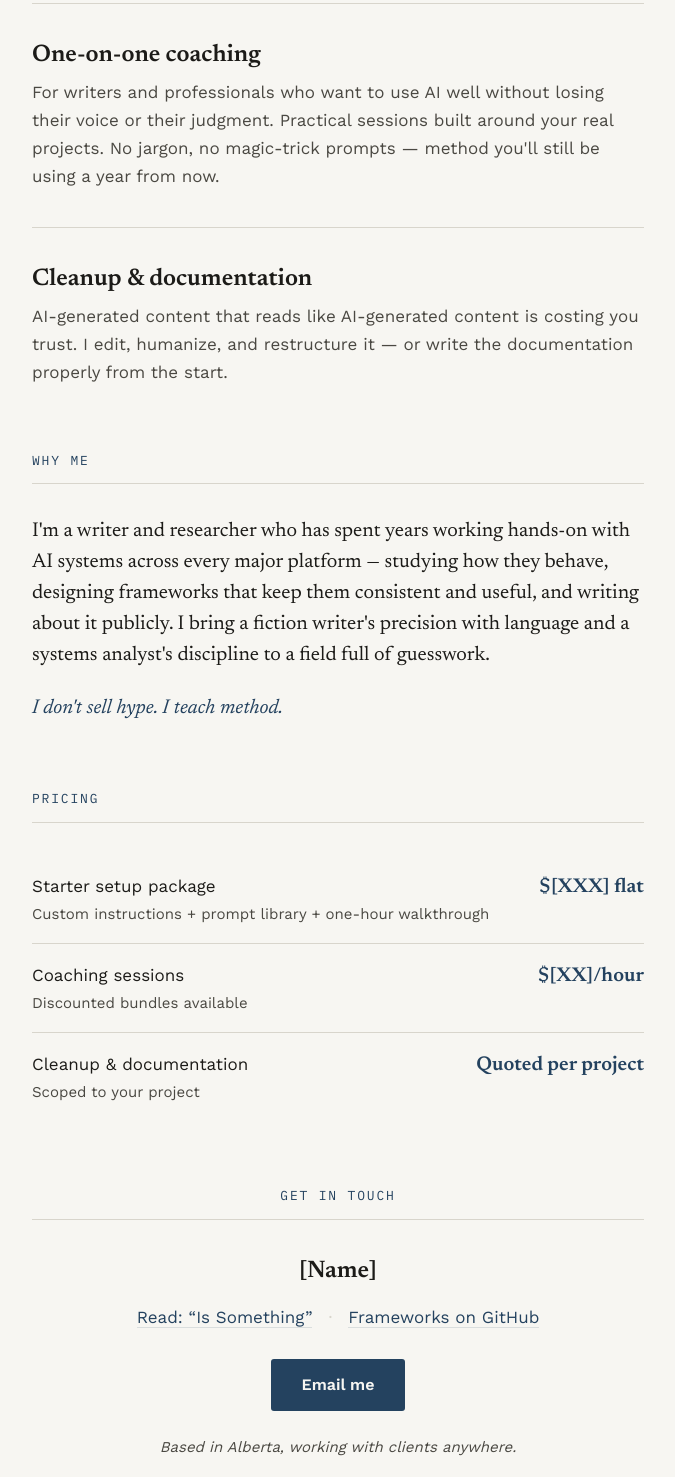
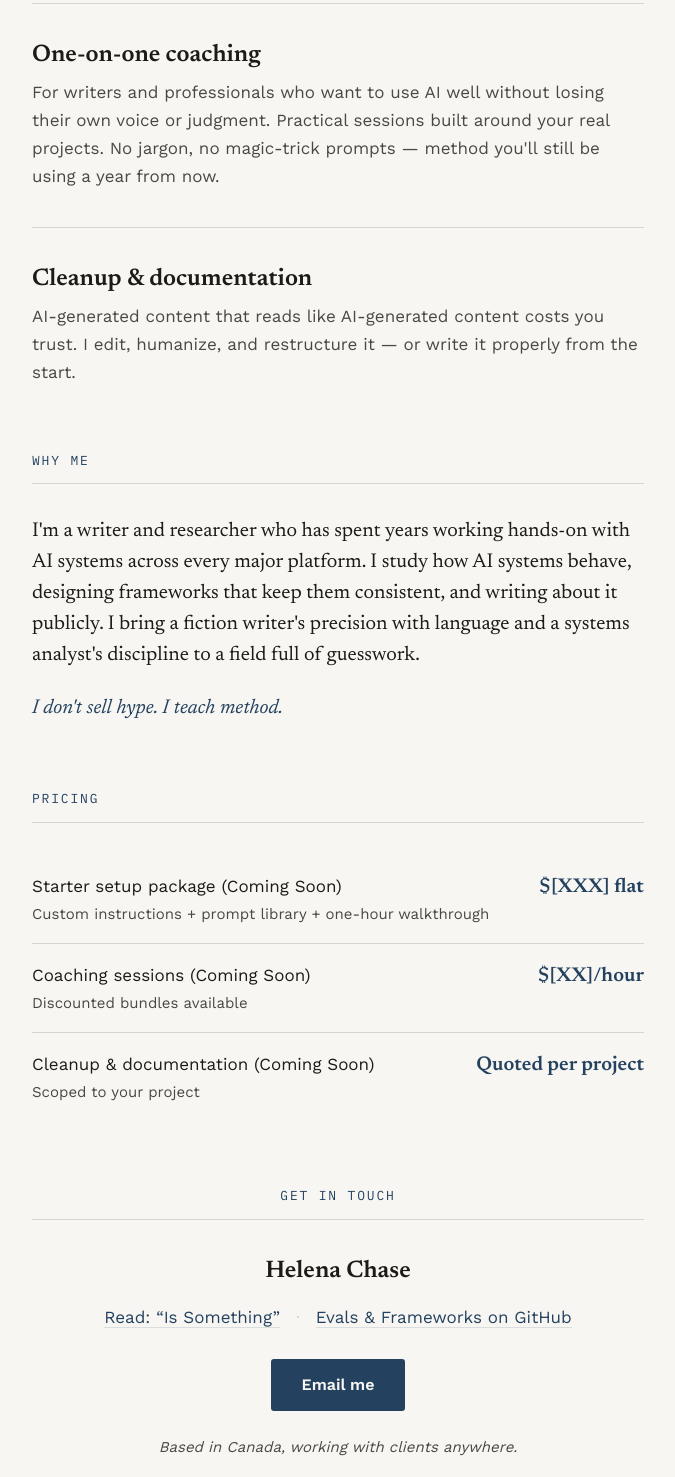
Before and after one commit to HelenaChase/practical-ai, a plain HTML site: page index.html in a window 1280 px wide. Shown: the part 943-2420 px from the top of the page, without its empty margins (302-977 px from the left). Drawn offline with nearby package versions, Linux system fonts and the light colour scheme.

Commit message:
Update and rename index (1).html to index.html
Added details, adjusted wording.

```diff
--- a/index (1).html
+++ b/index.html
@@ -236,7 +236,7 @@
 <div class="page">
 
   <header class="masthead">
-    <p class="wordmark">[Name] · Applied AI</p>
+    <p class="wordmark">Helena Chase · Applied AI</p>
     <h1>Practical AI, without <span class="accent">the hype.</span></h1>
     <p class="thesis">Setup, custom workflows, and coaching for writers, professionals, and small businesses — built to fit how you already work.</p>
   </header>
@@ -251,23 +251,23 @@
 
     <div class="service">
       <h3>AI setup &amp; custom workflows</h3>
-      <p>I configure your AI tools around your actual work: custom instructions, reusable prompt libraries, and workflows for your recurring tasks. You walk away with a system, not a bag of tricks.</p>
+      <p>I configure your AI tools around what you actually do: custom instructions, reusable prompt libraries, and workflows for your recurring tasks. You walk away with a system, not gimmicks.</p>
     </div>
 
     <div class="service">
       <h3>One-on-one coaching</h3>
-      <p>For writers and professionals who want to use AI well without losing their voice or their judgment. Practical sessions built around your real projects. No jargon, no magic-trick prompts — method you'll still be using a year from now.</p>
+      <p>For writers and professionals who want to use AI well without losing their own voice or judgment. Practical sessions built around your real projects. No jargon, no magic-trick prompts — method you'll still be using a year from now.</p>
     </div>
 
     <div class="service">
       <h3>Cleanup &amp; documentation</h3>
-      <p>AI-generated content that reads like AI-generated content is costing you trust. I edit, humanize, and restructure it — or write the documentation properly from the start.</p>
+      <p>AI-generated content that reads like AI-generated content costs you trust. I edit, humanize, and restructure it — or write it properly from the start.</p>
     </div>
   </section>
 
   <section class="why" aria-labelledby="whyme">
     <h2 id="whyme">Why me</h2>
-    <p>I'm a writer and researcher who has spent years working hands-on with AI systems across every major platform — studying how they behave, designing frameworks that keep them consistent and useful, and writing about it publicly. I bring a fiction writer's precision with language and a systems analyst's discipline to a field full of guesswork.</p>
+    <p>I'm a writer and researcher who has spent years working hands-on with AI systems across every major platform. I study how AI systems behave, designing frameworks that keep them consistent, and writing about it publicly. I bring a fiction writer's precision with language and a systems analyst's discipline to a field full of guesswork.</p>
     <p class="credo">I don't sell hype. I teach method.</p>
   </section>
 
@@ -275,19 +275,19 @@
     <h2 id="pricing">Pricing</h2>
     <ul class="prices">
       <li>
-        <span class="what">Starter setup package
+        <span class="what">Starter setup package (Coming Soon)
           <small>Custom instructions + prompt library + one-hour walkthrough</small>
         </span>
         <span class="amount">$[XXX] flat</span>
       </li>
       <li>
-        <span class="what">Coaching sessions
+        <span class="what">Coaching sessions (Coming Soon)
           <small>Discounted bundles available</small>
         </span>
         <span class="amount">$[XX]/hour</span>
       </li>
       <li>
-        <span class="what">Cleanup &amp; documentation
+        <span class="what">Cleanup &amp; documentation (Coming Soon)
           <small>Scoped to your project</small>
         </span>
         <span class="amount">Quoted per project</span>
@@ -297,14 +297,14 @@
 
   <section class="contact" aria-labelledby="touch">
     <h2 id="touch">Get in touch</h2>
-    <p class="name">[Name]</p>
+    <p class="name">Helena Chase</p>
     <p class="lines">
-      <a href="https://medium.com/PLACEHOLDER">Read: “Is Something”</a>
+      <a href="https://medium.com/@chasehelena/is-something-71047cbb5ae4?sharedUserId=chasehelena">Read: “Is Something”</a>
       <span class="divider">·</span>
-      <a href="https://github.com/PLACEHOLDER">Frameworks on GitHub</a>
+      <a href="https://github.com/HelenaChase/ai-behavior-evaluations">Evals & Frameworks on GitHub</a>
     </p>
-    <a class="cta" href="mailto:PLACEHOLDER@email.com">Email me</a>
-    <p class="basedin">Based in Alberta, working with clients anywhere.</p>
+    <a class="cta" href="mailto:chasehelena@proton.me">Email me</a>
+    <p class="basedin">Based in Canada, working with clients anywhere.</p>
   </section>
 
   <footer>
```
